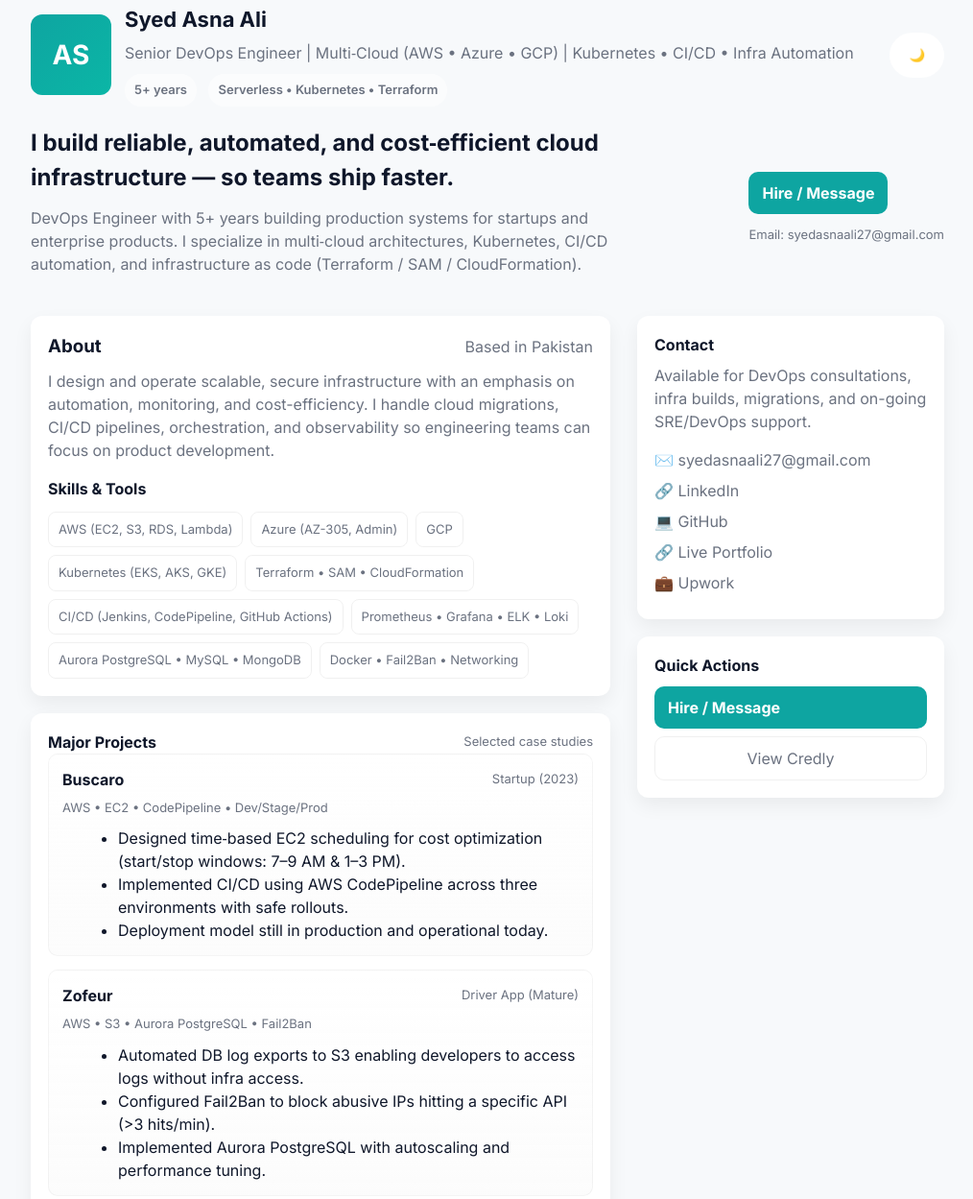
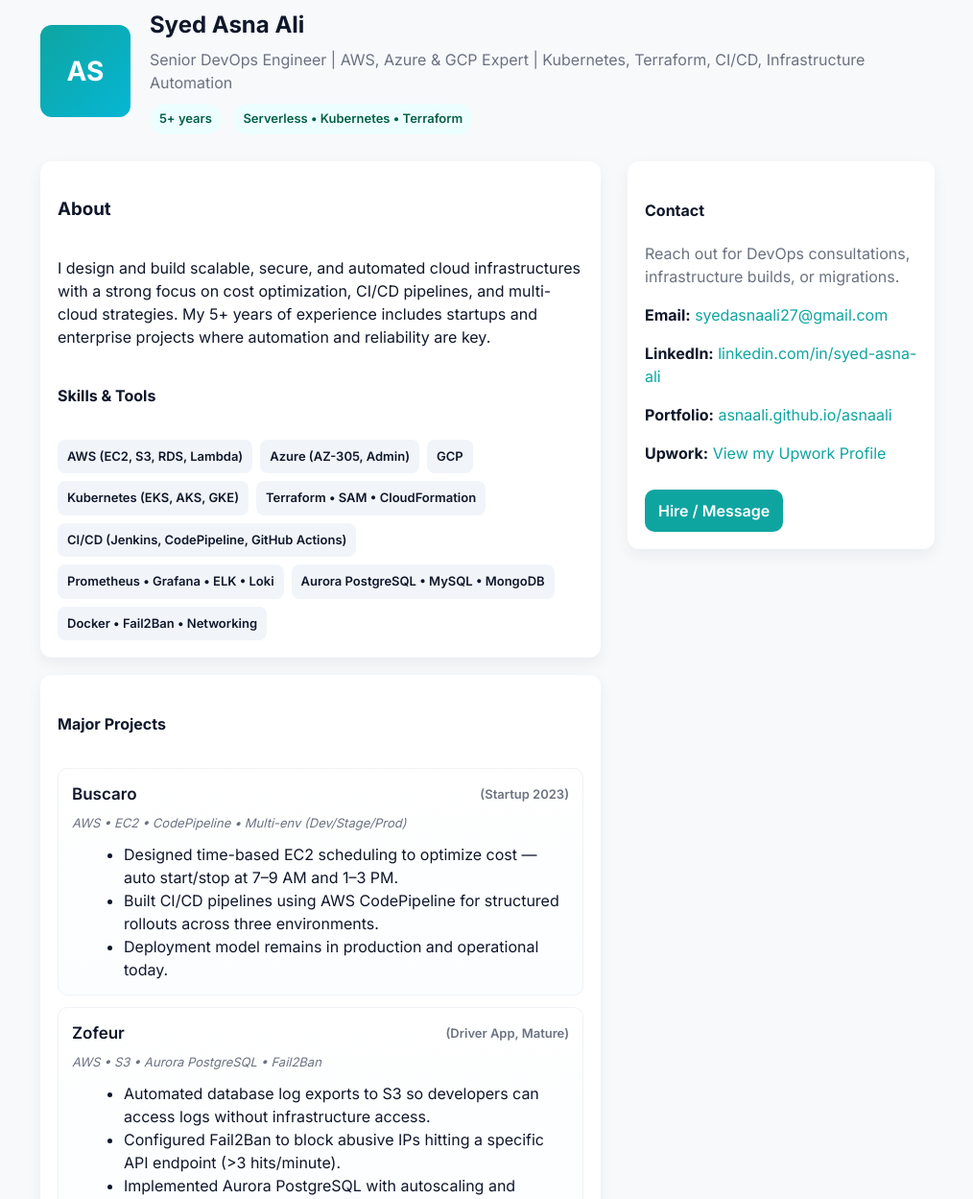
Before and after one commit to AsnaAli/asnaali, a plain HTML site: page index.html in a window 1280 px wide. Shown: the part 56-1305 px from the top of the page at 96% size, without its empty margins (132-1146 px from the left). Drawn offline with Linux system fonts and the light colour scheme.

Commit message:
Update index.html

```diff
--- a/index.html
+++ b/index.html
@@ -4,92 +4,198 @@
   <meta charset="utf-8" />
   <meta name="viewport" content="width=device-width, initial-scale=1" />
   <title>Syed Asna Ali — Senior DevOps Engineer</title>
-  <link href="https://fonts.googleapis.com/css2?family=Inter:wght@300;400;600;700&display=swap" rel="stylesheet">
+  <link href="https://fonts.googleapis.com/css2?family=Inter:wght@300;400;600;700&display=swap" rel="stylesheet" />
   <style>
-    :root{
-      --bg:#f7f9fb;--card:#ffffff;--text:#0f172a;--muted:#6b7280;--accent:#0ea5a1;--glass:rgba(255,255,255,0.6)
+    :root {
+      --bg: #f7f9fb;
+      --card: #ffffff;
+      --text: #0f172a;
+      --muted: #6b7280;
+      --accent: #0ea5a1;
+      --glass: rgba(255, 255, 255, 0.6);
     }
-    [data-theme='dark']{--bg:#0b1220;--card:#0f172a;--text:#e6eef6;--muted:#9aa6b2;--accent:#06b6d4;--glass:rgba(255,255,255,0.04)}
-    *{box-sizing:border-box}
-    body{font-family:Inter,system-ui,Segoe UI,Arial;background:var(--bg);color:var(--text);margin:0;line-height:1.5}
-    .container{max-width:1000px;margin:36px auto;padding:24px}
-    header{display:flex;align-items:center;gap:18px}
-    .avatar{width:84px;height:84px;border-radius:12px;background:linear-gradient(135deg,var(--accent),#0bb6a6);display:flex;align-items:center;justify-content:center;color:#fff;font-weight:700;font-size:28px}
-    h1{margin:0;font-size:22px}
-    .subtitle{color:var(--muted);margin-top:6px}
-    .meta-tags{margin-top:10px}
-    .tag{display:inline-block;background:var(--glass);padding:7px 10px;border-radius:999px;margin-right:8px;font-weight:600;color:var(--muted);font-size:13px}
-
-    nav{display:flex;gap:12px;align-items:center;margin-left:auto}
-    .btn{border-radius:10px;padding:8px 12px;border:0;background:transparent;color:var(--text);cursor:pointer;font-weight:600}
-    .toggle{background:var(--card);padding:8px;border-radius:999px;display:flex;gap:8px;align-items:center}
-
-    .hero{display:flex;gap:28px;align-items:center;margin-top:20px}
-    .lead{max-width:640px}
-    .lead p{color:var(--muted);margin-top:12px}
-
-    main{display:grid;grid-template-columns:1fr 320px;gap:28px;margin-top:26px}
-    .card{background:var(--card);padding:18px;border-radius:12px;box-shadow:0 8px 20px rgba(2,6,23,0.06)}
-    .section-title{display:flex;align-items:center;justify-content:space-between}
-    .skills{display:flex;flex-wrap:wrap;gap:8px;margin-top:12px}
-    .skill{background:transparent;padding:8px 10px;border-radius:8px;border:1px solid rgba(0,0,0,0.06);font-size:13px;color:var(--muted)}
-
-    .projects{display:flex;flex-direction:column;gap:14px}
-    .project{border-radius:10px;padding:14px;background:linear-gradient(180deg,var(--card),rgba(0,0,0,0.01));border:1px solid rgba(0,0,0,0.04)}
-    .proj-title{display:flex;justify-content:space-between;align-items:center}
-    .proj-tech{color:var(--muted);font-size:13px;margin-top:8px}
-    ul{margin:10px 0 0 18px}
-
-    .cert-list{display:flex;flex-direction:column;gap:8px;margin-top:10px}
-    a.primary{display:inline-block;padding:10px 14px;border-radius:10px;background:var(--accent);color:#fff;text-decoration:none;font-weight:700}
-
-    footer{margin-top:28px;color:var(--muted);font-size:13px;text-align:center}
-
-    aside .links a{display:block;color:var(--muted);text-decoration:none;margin-bottom:8px}
-
-    @media (max-width:900px){main{grid-template-columns:1fr}.avatar{width:72px;height:72px}}
+    [data-theme='dark'] {
+      --bg: #0b1220;
+      --card: #0f172a;
+      --text: #e6eef6;
+      --muted: #9aa6b2;
+      --accent: #06b6d4;
+      --glass: rgba(255, 255, 255, 0.04);
+    }
+    * {
+      box-sizing: border-box;
+    }
+    body {
+      font-family: Inter, system-ui, Segoe UI, Arial;
+      background: var(--bg);
+      color: var(--text);
+      margin: 0;
+      line-height: 1.5;
+    }
+    .container {
+      max-width: 980px;
+      margin: 40px auto;
+      padding: 24px;
+    }
+    header {
+      display: flex;
+      gap: 20px;
+      align-items: center;
+    }
+    .avatar {
+      width: 96px;
+      height: 96px;
+      border-radius: 12px;
+      background: linear-gradient(135deg, var(--accent), #06b6d4);
+      display: flex;
+      align-items: center;
+      justify-content: center;
+      color: #fff;
+      font-weight: 700;
+      font-size: 28px;
+    }
+    h1 {
+      margin: 0;
+      font-size: 24px;
+    }
+    .subtitle {
+      color: var(--muted);
+      margin-top: 6px;
+    }
+    .tag {
+      display: inline-block;
+      margin-right: 8px;
+      background: #ecfeff;
+      padding: 6px 10px;
+      border-radius: 999px;
+      color: #065f46;
+      font-weight: 600;
+      font-size: 13px;
+    }
+    .grid {
+      display: grid;
+      grid-template-columns: 1fr 320px;
+      gap: 28px;
+      margin-top: 28px;
+    }
+    .card {
+      background: var(--card);
+      padding: 18px;
+      border-radius: 12px;
+      box-shadow: 0 6px 16px rgba(15, 23, 42, 0.06);
+    }
+    .section-title {
+      display: flex;
+      align-items: center;
+      gap: 10px;
+      margin-bottom: 12px;
+    }
+    .skills {
+      display: flex;
+      flex-wrap: wrap;
+      gap: 8px;
+    }
+    .skill {
+      background: #f1f5f9;
+      padding: 8px 10px;
+      border-radius: 8px;
+      font-size: 13px;
+      color: var(--text);
+      font-weight: 600;
+    }
+    .projects {
+      display: flex;
+      flex-direction: column;
+      gap: 12px;
+    }
+    .project {
+      border-radius: 10px;
+      padding: 14px;
+      background: linear-gradient(180deg, #ffffff, #fbfdff);
+      border: 1px solid #eef2f6;
+    }
+    .proj-title {
+      display: flex;
+      justify-content: space-between;
+      align-items: center;
+      font-weight: 600;
+      font-size: 17px;
+    }
+    .proj-tech {
+      color: var(--muted);
+      font-size: 13px;
+      margin-top: 8px;
+      font-style: italic;
+    }
+    .proj-list {
+      margin: 10px 0 0 14px;
+      list-style-type: disc;
+      color: var(--text);
+    }
+    .cert-list {
+      display: flex;
+      flex-direction: column;
+      gap: 8px;
+      margin-top: 10px;
+    }
+    .cert-list ul {
+      list-style-type: disc;
+      margin-left: 20px;
+      color: var(--text);
+    }
+    a.button {
+      display: inline-block;
+      padding: 10px 14px;
+      border-radius: 10px;
+      background: var(--accent);
+      color: #fff;
+      text-decoration: none;
+      font-weight: 600;
+      margin-top: 10px;
+    }
+    footer {
+      margin-top: 28px;
+      color: var(--muted);
+      font-size: 13px;
+      text-align: center;
+    }
+    aside a {
+      color: var(--accent);
+      text-decoration: none;
+    }
+    @media (max-width: 880px) {
+      .grid {
+        grid-template-columns: 1fr;
+      }
+      .avatar {
+        width: 80px;
+        height: 80px;
+      }
+    }
   </style>
 </head>
 <body>
-  <div class="container" id="page">
+  <div class="container">
     <header>
-      <div style="display:flex;align-items:center;gap:14px">
-        <div class="avatar">AS</div>
-        <div>
-          <h1>Syed Asna Ali</h1>
-          <div class="subtitle">Senior DevOps Engineer | Multi‑Cloud (AWS • Azure • GCP) | Kubernetes • CI/CD • Infra Automation</div>
-          <div class="meta-tags">
-            <span class="tag">5+ years</span>
-            <span class="tag">Serverless • Kubernetes • Terraform</span>
-          </div>
+      <div class="avatar">AS</div>
+      <div>
+        <h1>Syed Asna Ali</h1>
+        <div class="subtitle">Senior DevOps Engineer | AWS, Azure &amp; GCP Expert | Kubernetes, Terraform, CI/CD, Infrastructure Automation</div>
+        <div style="margin-top:10px">
+          <span class="tag">5+ years</span>
+          <span class="tag">Serverless • Kubernetes • Terraform</span>
         </div>
       </div>
-
-      <nav style="margin-left:auto">
-        <div class="toggle" role="group" aria-label="theme-toggle">
-          <button id="themeBtn" class="btn" title="Toggle theme">🌙</button>
-        </div>
-      </nav>
     </header>
 
-    <section class="hero">
-      <div class="lead">
-        <h2 style="margin:0">I build reliable, automated, and cost‑efficient cloud infrastructure — so teams ship faster.</h2>
-        <p>DevOps Engineer with 5+ years building production systems for startups and enterprise products. I specialize in multi‑cloud architectures, Kubernetes, CI/CD automation, and infrastructure as code (Terraform / SAM / CloudFormation).</p>
-      </div>
-      <div style="margin-left:auto">
-        <a class="primary" href="mailto:syedasnaali27@gmail.com">Hire / Message</a>
-        <div style="margin-top:12px;font-size:13px;color:var(--muted)">Email: syedasnaali27@gmail.com</div>
-      </div>
-    </section>
-
-    <main>
+    <div class="grid">
+      <!-- Left Column -->
       <div>
         <div class="card">
-          <div class="section-title"><h3 style="margin:0">About</h3><div style="color:var(--muted)">Based in Pakistan</div></div>
-          <p style="color:var(--muted);margin-top:10px">I design and operate scalable, secure infrastructure with an emphasis on automation, monitoring, and cost-efficiency. I handle cloud migrations, CI/CD pipelines, orchestration, and observability so engineering teams can focus on product development.</p>
+          <div class="section-title"><h3>About</h3></div>
+          <p>I design and build scalable, secure, and automated cloud infrastructures with a strong focus on cost optimization, CI/CD pipelines, and multi-cloud strategies. My 5+ years of experience includes startups and enterprise projects where automation and reliability are key.</p>
 
-          <div style="margin-top:14px" class="section-title"><h4 style="margin:0">Skills & Tools</h4></div>
+          <div class="section-title"><h4>Skills & Tools</h4></div>
           <div class="skills">
             <div class="skill">AWS (EC2, S3, RDS, Lambda)</div>
             <div class="skill">Azure (AZ-305, Admin)</div>
@@ -103,112 +209,77 @@
           </div>
         </div>
 
-        <div style="margin-top:18px" class="card">
-          <div class="section-title"><h4 style="margin:0">Major Projects</h4><div style="color:var(--muted);font-size:13px">Selected case studies</div></div>
+        <div class="card" style="margin-top:18px">
+          <div class="section-title"><h4>Major Projects</h4></div>
           <div class="projects">
 
-            <article class="project">
-              <div class="proj-title"><strong>Buscaro</strong><span style="font-size:13px;color:var(--muted)">Startup (2023)</span></div>
-              <div class="proj-tech">AWS • EC2 • CodePipeline • Dev/Stage/Prod</div>
-              <ul>
-                <li>Designed time‑based EC2 scheduling for cost optimization (start/stop windows: 7–9 AM & 1–3 PM).</li>
-                <li>Implemented CI/CD using AWS CodePipeline across three environments with safe rollouts.</li>
-                <li>Deployment model still in production and operational today.</li>
+            <div class="project">
+              <div class="proj-title">Buscaro <span style="font-size:13px; color:#6b7280;">(Startup 2023)</span></div>
+              <div class="proj-tech">AWS • EC2 • CodePipeline • Multi-env (Dev/Stage/Prod)</div>
+              <ul class="proj-list">
+                <li>Designed time-based EC2 scheduling to optimize cost — auto start/stop at 7–9 AM and 1–3 PM.</li>
+                <li>Built CI/CD pipelines using AWS CodePipeline for structured rollouts across three environments.</li>
+                <li>Deployment model remains in production and operational today.</li>
               </ul>
-            </article>
+            </div>
 
-            <article class="project">
-              <div class="proj-title"><strong>Zofeur</strong><span style="font-size:13px;color:var(--muted)">Driver App (Mature)</span></div>
+            <div class="project">
+              <div class="proj-title">Zofeur <span style="font-size:13px; color:#6b7280;">(Driver App, Mature)</span></div>
               <div class="proj-tech">AWS • S3 • Aurora PostgreSQL • Fail2Ban</div>
-              <ul>
-                <li>Automated DB log exports to S3 enabling developers to access logs without infra access.</li>
-                <li>Configured Fail2Ban to block abusive IPs hitting a specific API (>3 hits/min).</li>
+              <ul class="proj-list">
+                <li>Automated database log exports to S3 so developers can access logs without infrastructure access.</li>
+                <li>Configured Fail2Ban to block abusive IPs hitting a specific API endpoint (>3 hits/minute).</li>
                 <li>Implemented Aurora PostgreSQL with autoscaling and performance tuning.</li>
               </ul>
-            </article>
+            </div>
 
-            <article class="project">
-              <div class="proj-title"><strong>GoldenScent</strong><span style="font-size:13px;color:var(--muted)">E‑commerce (Saudi)</span></div>
-              <div class="proj-tech">AWS SAM • Lambda • API Gateway • Jenkins • Terraform • Kubernetes (migrating)</div>
-              <ul>
-                <li>Built serverless backend using AWS SAM: API Gateway + Lambda for microservices.</li>
-                <li>Created Jenkins pipelines & scheduled jobs for backend processes and cron tasks.</li>
-                <li>Currently migrating infra to Kubernetes with Terraform + ArgoCD for GitOps-driven deployments.</li>
+            <div class="project">
+              <div class="proj-title">GoldenScent <span style="font-size:13px; color:#6b7280;">(E-commerce, Saudi)</span></div>
+              <div class="proj-tech">AWS SAM • Lambda • API Gateway • Jenkins • Terraform • Kubernetes (in progress)</div>
+              <ul class="proj-list">
+                <li>Built serverless backend with AWS SAM: API Gateway + Lambda for microservices.</li>
+                <li>Created Jenkins pipelines and cron jobs for backend tasks and deployments.</li>
+                <li>Currently migrating infrastructure to Kubernetes with Terraform and ArgoCD for GitOps deployments.</li>
               </ul>
-            </article>
+            </div>
 
           </div>
         </div>
 
-        <div style="margin-top:18px" class="card">
-          <div class="section-title"><h4 style="margin:0">Certifications</h4><div style="color:var(--muted);font-size:13px">Verified on Credly</div></div>
+        <div class="card" style="margin-top:18px">
+          <div class="section-title"><h4>Certifications</h4></div>
           <div class="cert-list">
-            <div>AWS Certified Solutions Architect – Associate</div>
-            <div>AZ-305: Designing Microsoft Azure Infrastructure Solutions</div>
-            <div>Microsoft Certified: Azure Administrator Associate</div>
-            <div>Microsoft Certified: Azure Fundamentals</div>
-            <div>Microsoft Certified: Azure Solutions Architect Expert</div>
-            <div>Networking Academy Learn-A-Thon 2022</div>
-            <div style="margin-top:10px"><a class="primary" href="https://www.credly.com/users/asna-ali" target="_blank" rel="noopener">View Credly Badges</a></div>
+            <ul>
+              <li>AWS Certified Solutions Architect – Associate</li>
+              <li>AZ-305: Designing Microsoft Azure Infrastructure Solutions</li>
+              <li>Microsoft Certified: Azure Administrator Associate</li>
+              <li>Microsoft Certified: Azure Fundamentals</li>
+              <li>Microsoft Certified: Azure Solutions Architect Expert</li>
+              <li>Networking Academy Learn-A-Thon 2022</li>
+            </ul>
+            <a class="button" href="https://www.credly.com/users/asna-ali" target="_blank" rel="noopener">View Credly Badges</a>
           </div>
         </div>
 
       </div>
 
+      <!-- Right Column -->
       <aside>
         <div class="card">
-          <h4 style="margin:0">Contact</h4>
-          <p style="color:var(--muted);margin-top:8px">Available for DevOps consultations, infra builds, migrations, and on-going SRE/DevOps support.</p>
-          <div class="links" style="margin-top:12px;color:var(--muted)">
-            <a href="mailto:syedasnaali27@gmail.com">✉️ syedasnaali27@gmail.com</a>
-            <a href="https://www.linkedin.com/in/syed-asna-ali/" target="_blank">🔗 LinkedIn</a>
-            <a href="https://github.com/asnaali" target="_blank">💻 GitHub</a>
-            <a href="https://asnaali.github.io/portfolio/" target="_blank">🔗 Live Portfolio</a>
-            <a href="https://www.upwork.com/freelancers/~01bd03554511975eb1?mp_source=share" target="_blank">💼 Upwork</a>
-          </div>
-        </div>
-
-        <div style="margin-top:18px" class="card">
-          <h4 style="margin:0">Quick Actions</h4>
-          <div style="margin-top:10px;display:flex;flex-direction:column;gap:8px">
-            <a class="primary" href="mailto:syedasnaali27@gmail.com">Hire / Message</a>
-            <a style="text-decoration:none;padding:10px;border-radius:10px;border:1px solid rgba(0,0,0,0.06);display:inline-block;text-align:center;color:var(--muted)" href="https://www.credly.com/users/asna-ali" target="_blank">View Credly</a>
-          </div>
+          <h4>Contact</h4>
+          <p style="color:#6b7280; margin-top:6px;">Reach out for DevOps consultations, infrastructure builds, or migrations.</p>
+          <p style="margin-top:12px;"><strong>Email:</strong> <a href="mailto:syedasnaali27@gmail.com">syedasnaali27@gmail.com</a></p>
+          <p><strong>LinkedIn:</strong> <a href="https://www.linkedin.com/in/syed-asna-ali/" target="_blank" rel="noopener">linkedin.com/in/syed-asna-ali</a></p>
+          <p><strong>Portfolio:</strong> <a href="https://asnaali.github.io/asnaali/" target="_blank" rel="noopener">asnaali.github.io/asnaali</a></p>
+          <p><strong>Upwork:</strong> <a href="https://www.upwork.com/freelancers/~01bd03554511975eb1?mp_source=share" target="_blank" rel="noopener">View my Upwork Profile</a></p>
+          <a class="button" href="mailto:syedasnaali27@gmail.com">Hire / Message</a>
         </div>
       </aside>
-    </main>
+    </div>
 
     <footer>
-      <div>© <strong>Syed Asna Ali</strong> • DevOps Engineer • syedasnaali27@gmail.com</div>
+      <div>Built &amp; Maintained by Syed Asna Ali • <a href="mailto:syedasnaali27@gmail.com">syedasnaali27@gmail.com</a></div>
     </footer>
   </div>
-
-  <script>
-    // Theme handling
-    const root = document.documentElement;
-    const btn = document.getElementById('themeBtn');
-    const saved = localStorage.getItem('site-theme');
-    if(saved) document.documentElement.setAttribute('data-theme', saved);
-    function renderIcon(){
-      const t = document.documentElement.getAttribute('data-theme');
-      btn.textContent = t === 'dark' ? '☀️' : '🌙';
-    }
-    renderIcon();
-    btn.addEventListener('click', ()=>{
-      const cur = document.documentElement.getAttribute('data-theme');
-      const next = cur === 'dark' ? 'light' : 'dark';
-      document.documentElement.setAttribute('data-theme', next);
-      localStorage.setItem('site-theme', next);
-      renderIcon();
-    });
-
-    // Smooth scroll for anchor links (if needed later)
-    document.querySelectorAll('a[href^="#"]').forEach(anchor=>{
-      anchor.addEventListener('click', function(e){
-        e.preventDefault();
-        document.querySelector(this.getAttribute('href')).scrollIntoView({behavior:'smooth'});
-      });
-    });
-  </script>
 </body>
 </html>
```
